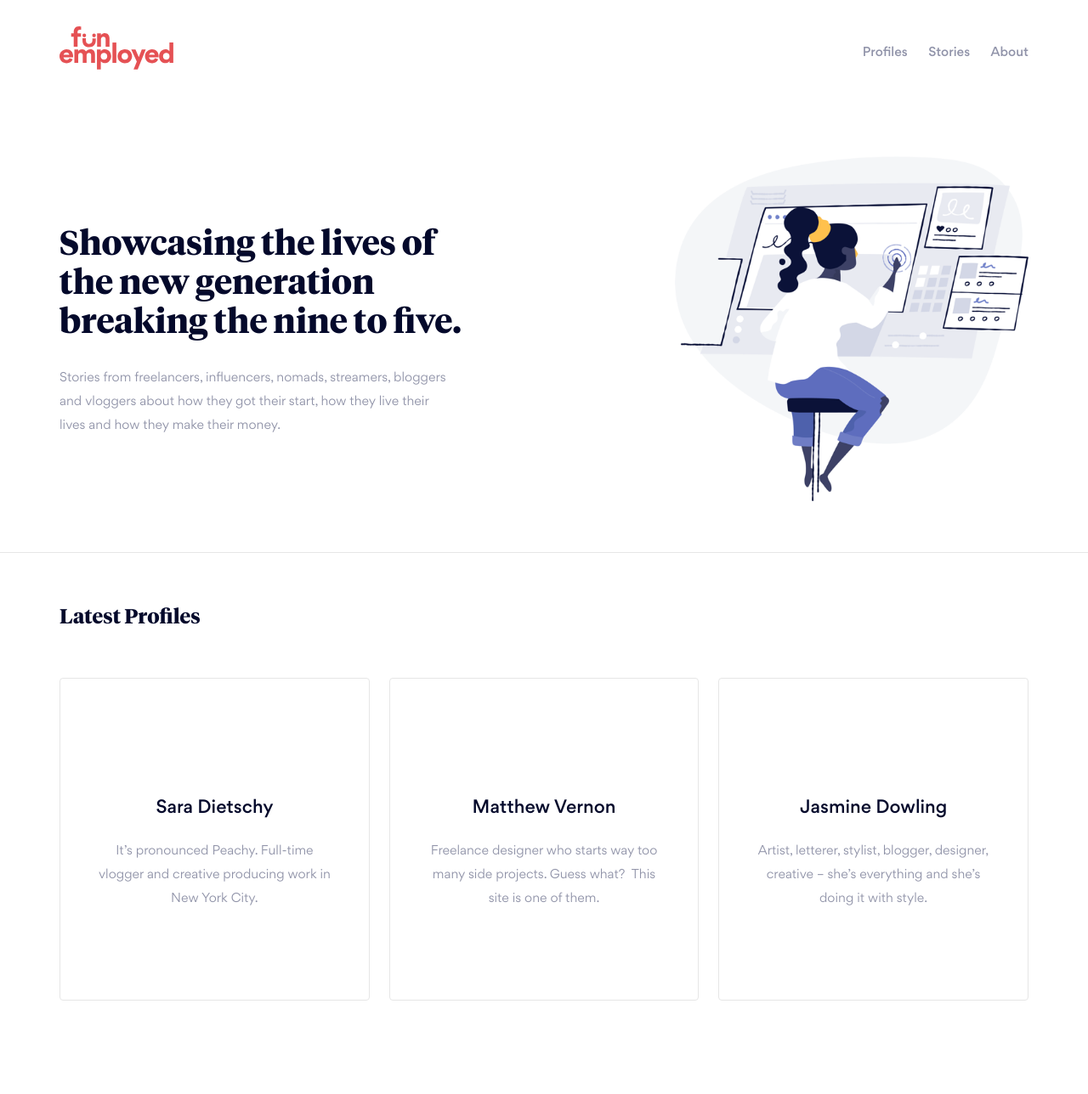
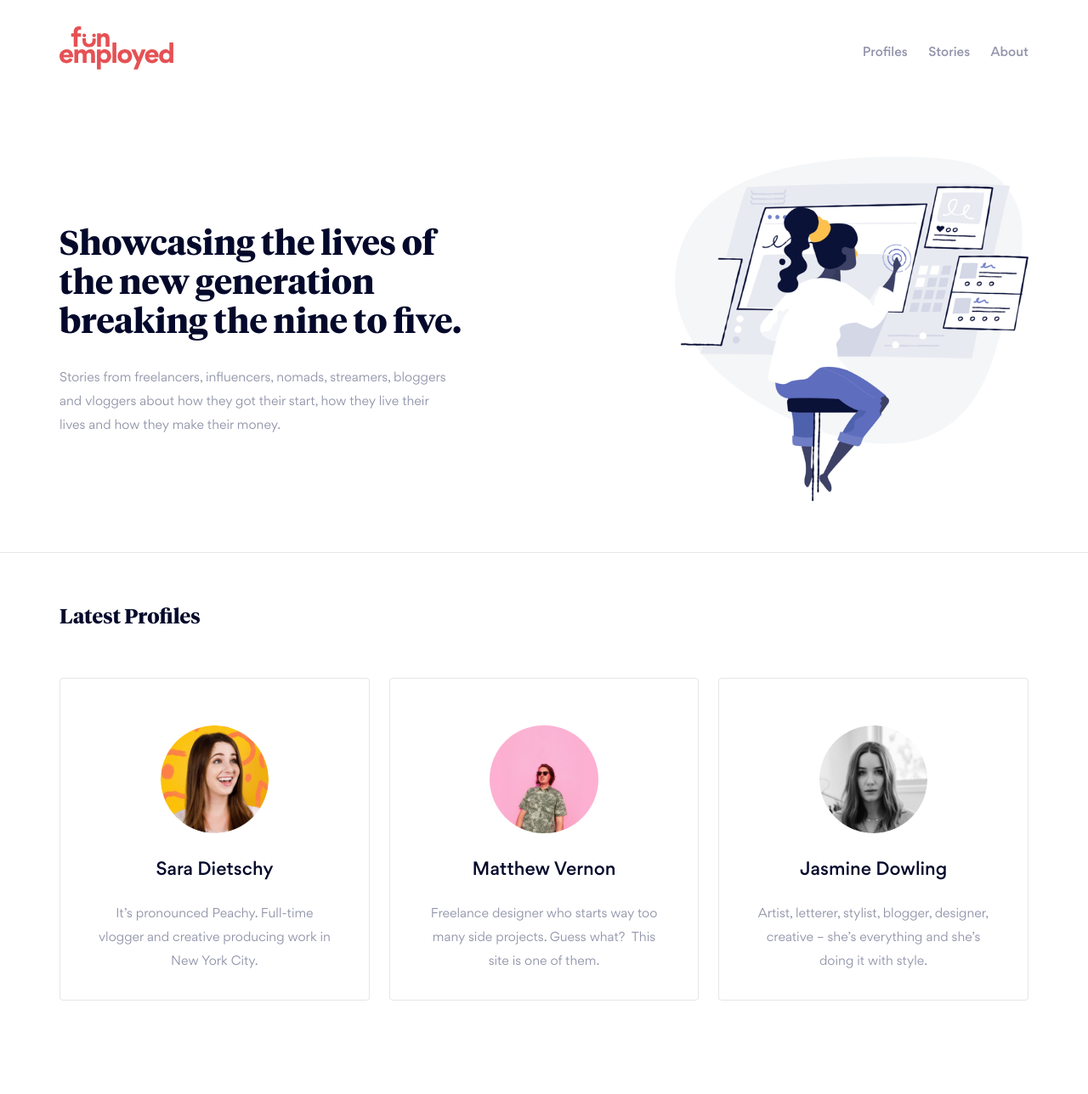
Before and after one commit to mattvernon/funemployed, a Jekyll site: the page built from home.html, in a window 1280 px wide. Shown: the top 1288 px of the page at 85% size. Built offline with Jekyll 4.4.1, drawn with Linux system fonts in a browser that asks for light colours; grey boxes are pictures that could not be loaded.

Commit message:
fixed up profile image field issues

```diff
--- a/_layouts/profile.html
+++ b/_layouts/profile.html
@@ -9,7 +9,7 @@ layout: defaultsub
   <header class="profile-header">
   <div class="wrapper">
     <div class="profile-left">
-      <div class="profile-image-page" style="background-image: url(..{{ page.Image }})"></div>
+      <div class="profile-image-page" style="background-image: url(..{{ page['Profile Image'] }})"></div>
     </div>
     <div class="profile-right">
       <h2 class="post-title">{{ page.title }}</h1>
@@ -42,7 +42,7 @@ layout: defaultsub
           {% else %}
           <a href="{{ profiles.url | remove: ".html" }}" id="profile-card">
             <div class="profile-card-inner">
-              <img src="{{ profiles.Image }}" class="card-img">
+              <img src="{{ profiles['Profile Image'] }}" class="card-img">
               <h4>{{ profiles.title }}</h4>
               <p>{{ profiles.Blurb }}</p>
             </div>
--- a/_sass/_styles.scss
+++ b/_sass/_styles.scss
@@ -547,7 +547,7 @@ HOME PAGE
 	margin-bottom: 50px;
 }
 
-#profiles .profile-cards {
+.profile-cards {
 	display: flex;
 	flex-wrap: wrap;
 	justify-content: space-between;
--- a/home.html
+++ b/home.html
@@ -27,7 +27,7 @@ layout: default
 
       <a href="{{ profiles.url | remove: ".html" }}" id="profile-card">
         <div class="profile-card-inner">
-          <img src="{{ profiles.Image }}" class="card-img">
+          <img src="{{ profiles['Profile Image'] }}" class="card-img">
           <h4>{{ profiles.title }}</h4>
           <p>{{ profiles.Blurb }}</p>
         </div>
```
